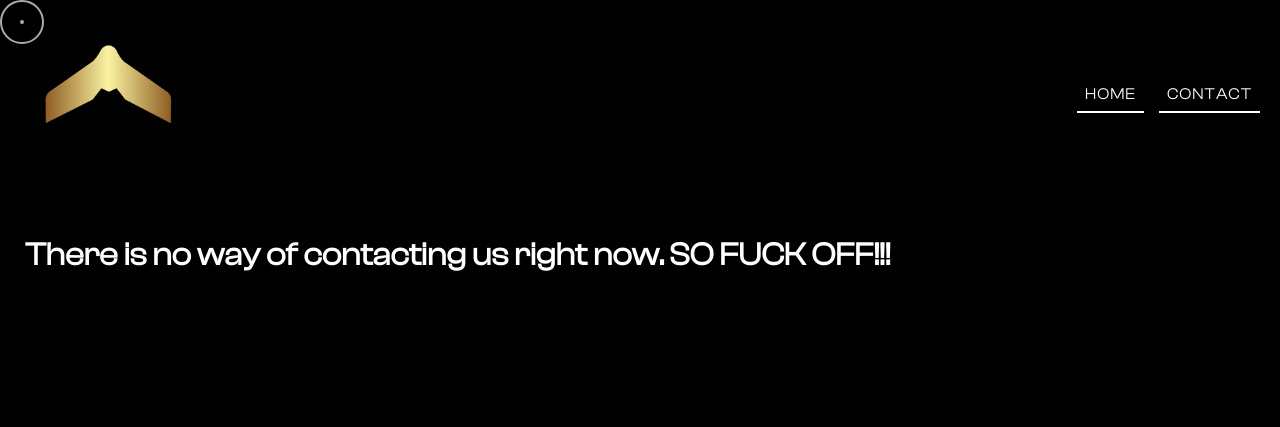
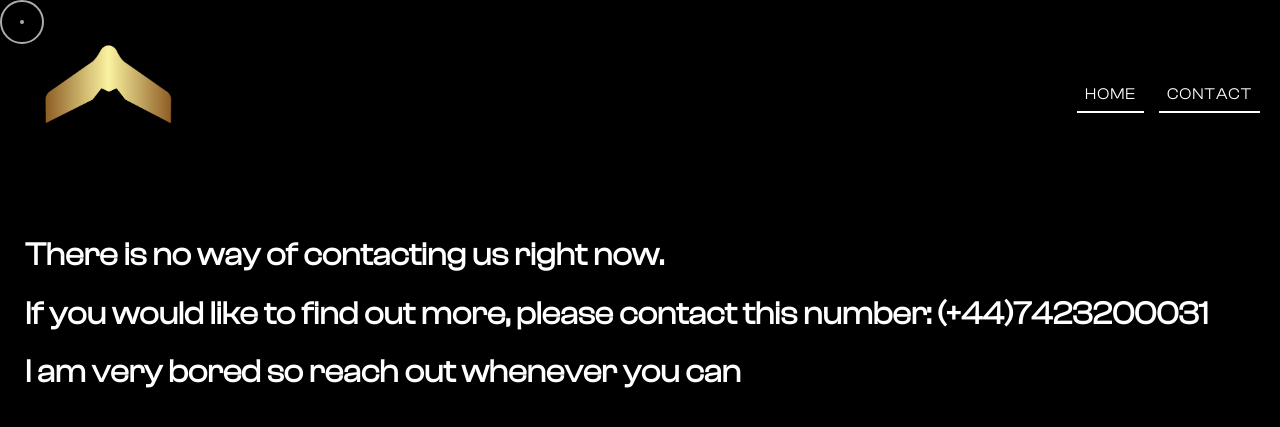
Before and after one commit to Bourbon8464/TaranauIndustries, a Jekyll site: the page built from contact.html, in a window 1280 px wide and 900 px high. Shown: the top 427 px of the window. Built offline with Jekyll 4.4.1, drawn with Linux system fonts in a browser that asks for light colours; nearby versions of some CDN libraries.

Commit message:
idiot's number got added

```diff
--- a/contact.html
+++ b/contact.html
@@ -8,7 +8,10 @@ layout: default
 
 <main data-barba="container" data-barba-namespace="contact">
   <section>
-    <h1>There is no way of contacting us right now. SO FUCK OFF!!!</h1>
+    <h1>There is no way of contacting us right now.</h1>
+    <h1>If you would like to find out more, please contact this number: (+44)7423200031</h1>
+    <h1>I am very bored so reach out whenever you can</h1>
+
     <div class="box"></div>
   </section>
 </main>
```
